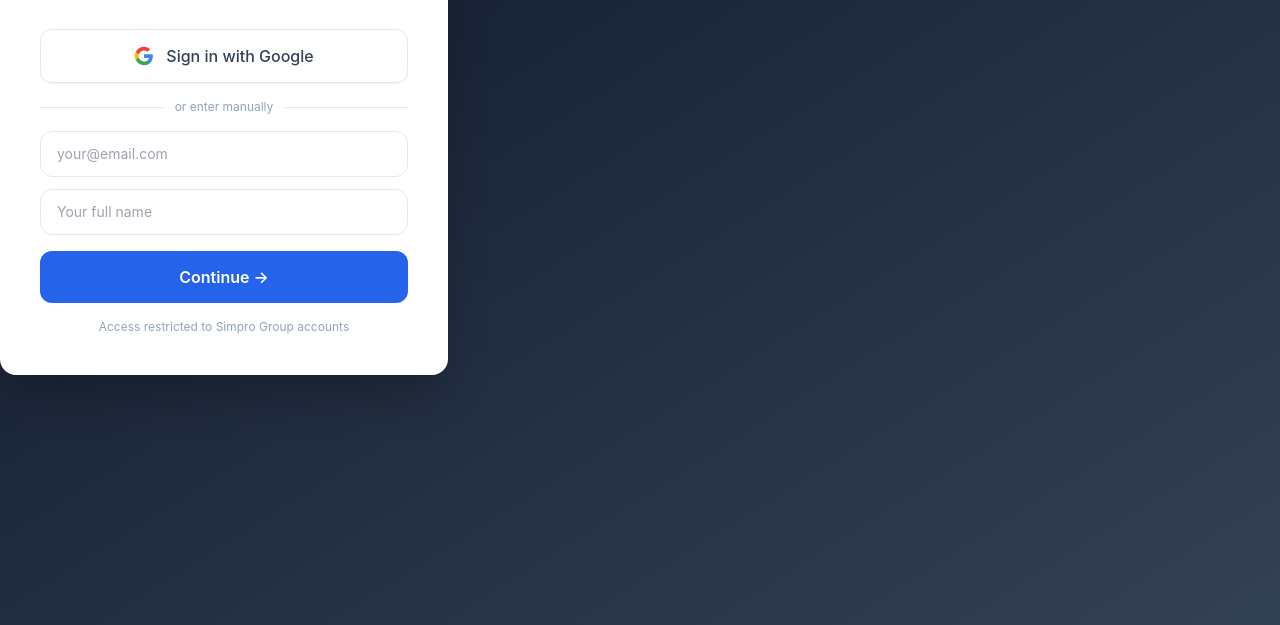
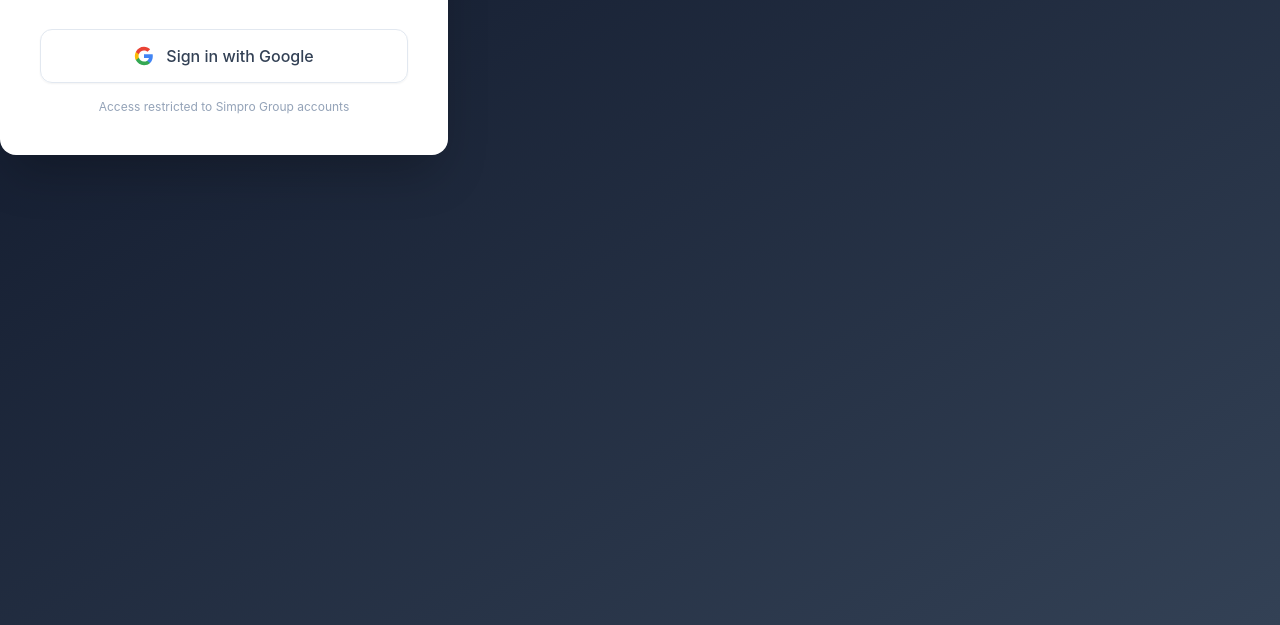
Before and after one commit to bptowers/se-quota-tracker, a plain HTML site: page public/index.html in a window 1280 px wide. Shown: the part 175-800 px from the top of the page. Drawn offline with nearby package versions, Linux system fonts and the light colour scheme; no server answers.

Commit message:
Require Google sign-in for production login

```diff
--- a/public/index.html
+++ b/public/index.html
@@ -41,23 +41,6 @@
         <path fill="#EA4335" d="M12 5.38c1.62 0 3.06.56 4.21 1.64l3.15-3.15C17.45 2.09 14.97 1 12 1 7.7 1 3.99 3.47 2.18 7.07l3.66 2.84c.87-2.6 3.3-4.53 6.16-4.53z"/>
       </svg>
       Sign in with Google
-    </button>
-
-    <!-- Divider -->
-    <div class="flex items-center gap-3 mb-4">
-      <div class="flex-1 h-px bg-slate-200"></div>
-      <span class="text-xs text-slate-400">or enter manually</span>
-      <div class="flex-1 h-px bg-slate-200"></div>
-    </div>
-
-    <!-- Manual fallback -->
-    <input id="inEmail" type="email" placeholder="your@email.com"
-      class="w-full border border-slate-200 rounded-xl px-4 py-3 text-sm mb-3 focus:outline-none focus:ring-2 focus:ring-blue-400" />
-    <input id="inName" type="text" placeholder="Your full name"
-      class="w-full border border-slate-200 rounded-xl px-4 py-3 text-sm mb-4 focus:outline-none focus:ring-2 focus:ring-blue-400" />
-    <button onclick="doLogin(document.getElementById('inEmail').value.trim(), document.getElementById('inName').value.trim())"
-      class="w-full bg-blue-600 hover:bg-blue-700 text-white font-semibold rounded-xl px-5 py-3.5 transition-all">
-      Continue →
     </button>
     <p id="loginErr" class="text-red-500 text-xs mt-3 hidden"></p>
     <p class="text-xs text-slate-400 mt-4">Access restricted to Simpro Group accounts</p>
@@ -444,9 +427,7 @@ var lastHandledAuthUid = null;
 var ALLOWED_DOMAINS = ['simprogroup.com','simpro.us','simpro.au','simpro.nz','bigchange.com','clockshark.com'];
 
 function googleProvider() {
-  var provider = new firebase.auth.GoogleAuthProvider();
-  provider.setCustomParameters({ prompt: 'select_account' });
-  return provider;
+  return new firebase.auth.GoogleAuthProvider();
 }
 
 function showLoginError(message) {
```
